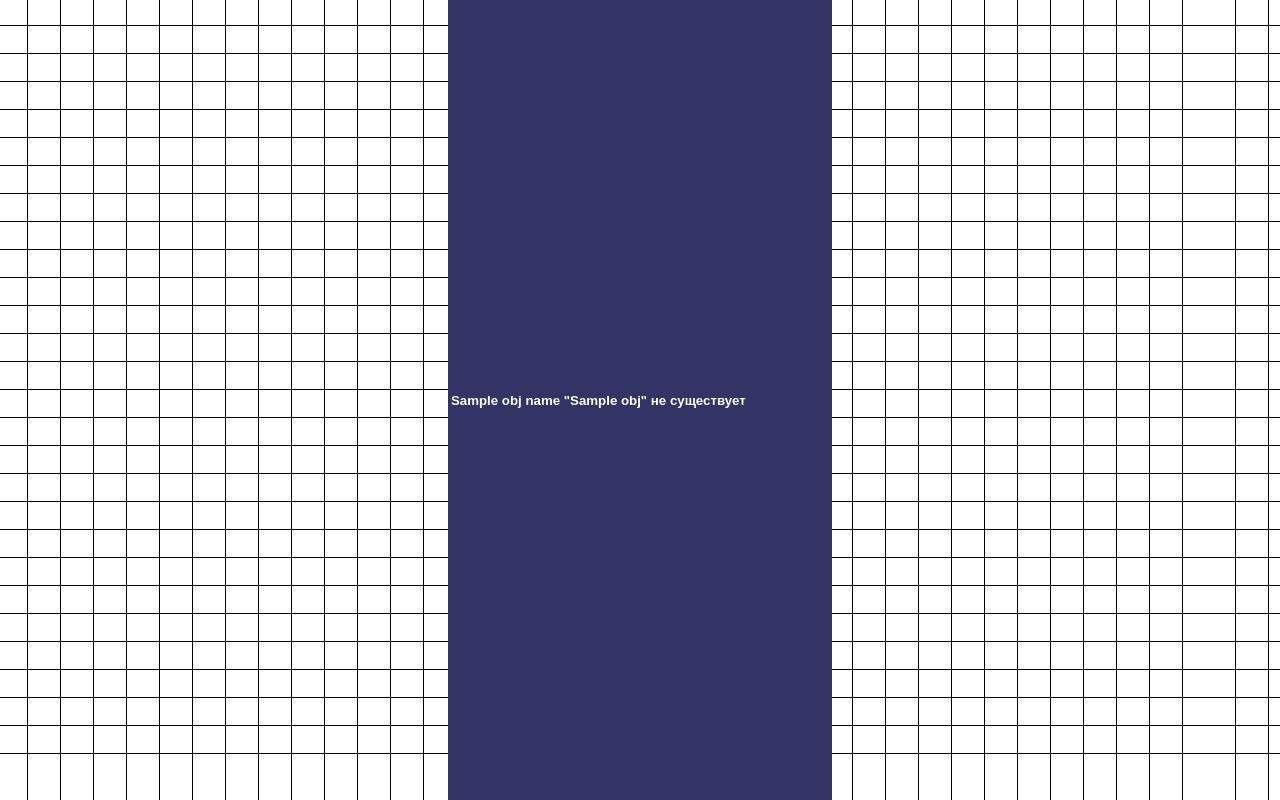
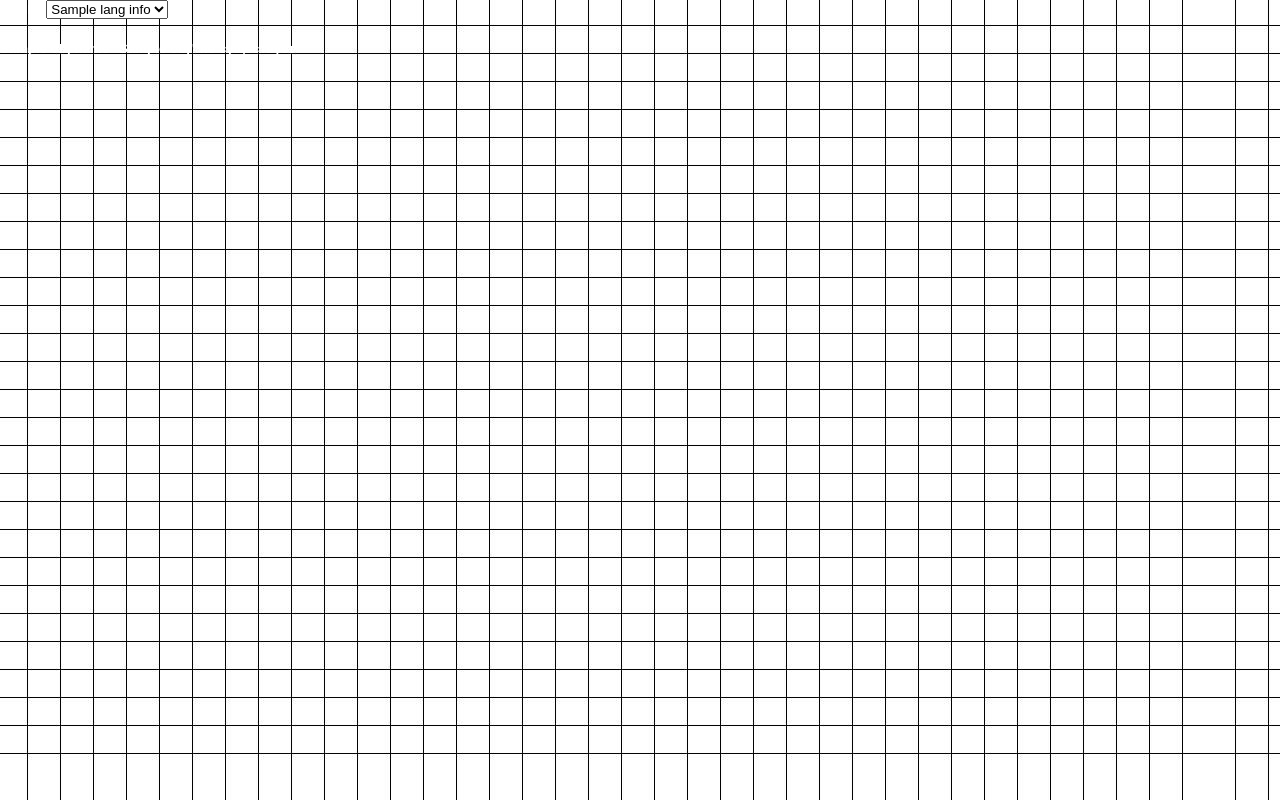
Before and after one commit to svelval/words_game, a Python web app: template templates/460.html in a window 1280 px wide. Run offline with Jinja, Linux system fonts and the light colour scheme; the template is opened without the code that fills it: most values are stand-ins (such as "Sample title", 1, 10 or a date in 2020).

Commit message:
main structure changed from table to set of divs

```diff
--- a/templates/base.html
+++ b/templates/base.html
@@ -15,6 +15,70 @@
 </head>
 <body>
     {% block styles %}{% endblock %}
-    <table id="invisible">{% block body %}{% endblock %}</table>
+    <div class="main_table">
+        <div class="main_table_header_row white-background-third-transparent">
+            <div class="main_table_cell {% if is_authorized %}width-60 {% else %}full-width{% endif %}" id="lang_selector_cell">
+                <label for="lang_selector">Язык: </label>
+                <select id="lang_selector">
+                    {% for lang_info in all_langs.items() %}
+                        <option id="{{ lang_info[0] }}" {% if lang_info[0] == lang %} selected {% endif %}>{{ lang_info[1] }}</option>
+                    {% endfor %}
+                </select>
+            </div>
+            {% if is_authorized %}
+                <div class="main_table_cell" id="user_sign_cell">
+                    <div class="user_sign">{{ first_letter }}</div>
+                </div>
+                <div class="main_table_cell" id="username_cell">
+                    <a href="{{ url_for('user', name=username) }}" class="white hover-underlined">{{ username }}</a>
+                </div>
+                <div class="main_table_cell" id="logout_cell">
+                    <a id="exitButton" class="control">Выйти</a>
+                </div>
+            {% endif %}
+        </div>
+        {% block body %}{% endblock %}
+    </div>
+
+
+{#    <table id="invisible">#}
+{#        <tr>#}
+{#            <td id="lang_selection_block">#}
+{#                <label for="lang_selector">Язык: </label>#}
+{#                <select id="lang_selector">#}
+{#                    {% for lang_info in all_langs.items() %}#}
+{#                        <option id="{{ lang_info[0] }}" {% if lang_info[0] == lang %} selected {% endif %}>{{ lang_info[1] }}</option>#}
+{#                    {% endfor %}#}
+{#                </select>#}
+{#            </td>#}
+{#            {% if is_authorized %}#}
+{#                <td id="user_sign_block"><div class="user_sign">{{ first_letter }}</div></td>#}
+{#                <td id="username_block"><div class=""><a href="{{ url_for('user', name=username) }}" class="white hover-underlined">{{ username }}</a></div></td>#}
+{#                <td id="exit_button_block"><div class=""><a id="exitButton" class="control">Выйти</a></div></td>#}
+{#            {% endif %}#}
+{##}
+{#            <td class="white-background-third-transparent full-width position-relative" colspan="100%">#}
+{#                    <div class="float-left">#}
+{#                        <label for="lang_selector">Язык: </label>#}
+{#                        <select id="lang_selector">#}
+{#                            {% for lang_info in all_langs.items() %}#}
+{#                                <option id="{{ lang_info[0] }}" {% if lang_info[0] == lang %} selected {% endif %}>{{ lang_info[1] }}</option>#}
+{#                            {% endfor %}#}
+{#                        </select>#}
+{#                    </div>#}
+{#                    <div class="right position-absolute">#}
+{#                        <div class="user_sign float-left">{{ first_letter }}</div>#}
+{#                        <div class="float-left"><a href="{{ url_for('user', name=username) }}" class="white hover-underlined">{{ username }}</a></div>#}
+{#                        <div class="float-left"><a id="exitButton" class="control">Выйти</a></div>#}
+{#                    </div>#}
+{#            </td>#}
+{#            <td id="header"><div class="user_sign">{{ first_letter }}</div></td><td id="nickname"><a href="{{ url_for('user', name=username) }}" class="white hover-underlined">{{ username }}</a></td><td id="exitButtonPlace"><a id="exitButton" class="control">Выйти</a></td>#}
+{#        </tr>#}
+{#        <tr>#}
+{#            <td colspan="100%"></td>#}
+{#        </tr>#}
+{#        {% block body %}{% endblock %}#}
+{#    </table>#}
+    <script src="{{ url_for('static', filename='scripts/base.js') }}"></script>
 </body>
 </html>
```
